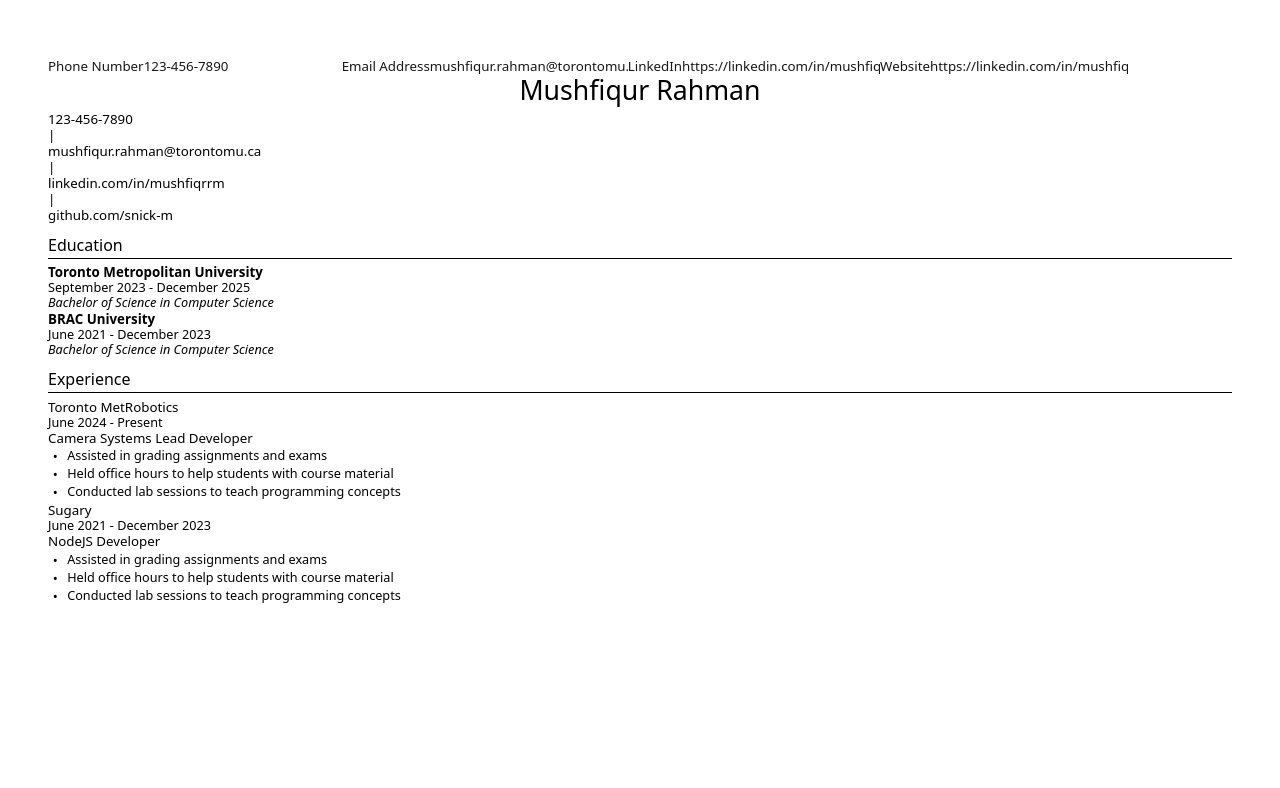
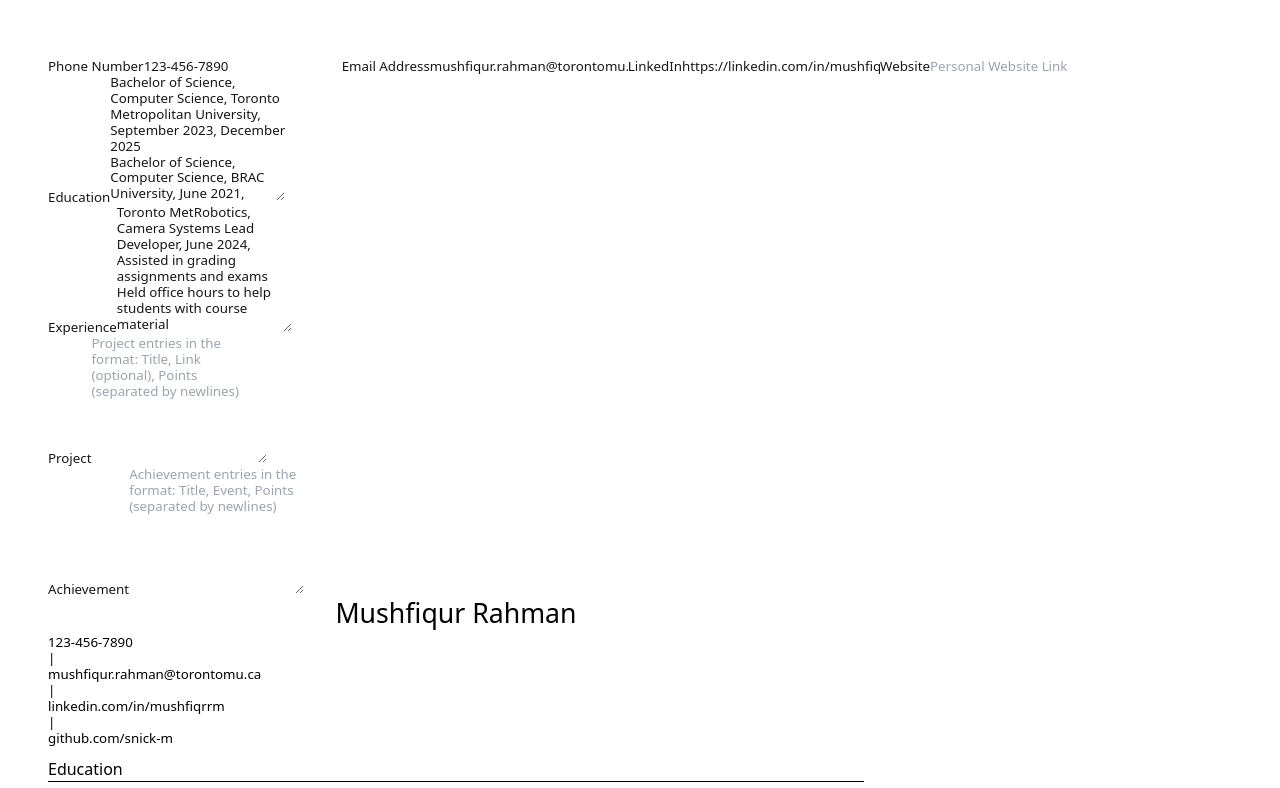
Before and after one commit to snick-m/resume-customizer, a Next.js app: page / in a window 1280 px wide. Shown: the top 788 px of the page. Built offline with nearby package versions, Linux system fonts and the light colour scheme.

Commit message:
Implemented all different sections

```diff
--- a/src/app/globals.css
+++ b/src/app/globals.css
@@ -25,6 +25,7 @@
 .resume {
     min-width: 8.5in;
     min-height: 11in;
+    max-width: 8.5in;
     color: black;
     background-color: white;
 }
--- a/src/app/page.tsx
+++ b/src/app/page.tsx
@@ -1,32 +1,31 @@
 "use client";
 
+import AchievementForm from "@/components/AchievementForm";
+import { AchievementList } from "@/components/AchievementList";
 import ContactInfo from "@/components/ContactInfo";
 import ContactInfoForm from "@/components/ContactInfoForm";
+import EducationForm from "@/components/EducationForm";
 import { EducationList } from "@/components/EducationList";
+import ExperienceForm from "@/components/ExperienceForm";
 import { ExperienceList } from "@/components/ExperienceList";
+import ProjectForm from "@/components/ProjectForm";
+import { ProjectList } from "@/components/ProjectList";
 
 export default function Home() {
-  // // addEducation({
-  // //   degree: "Bachelor of Science",
-  // //   fieldOfStudy: "Computer Science",
-  // //   school: "Toronto Metropolitan University",
-  // //   startDate: "September 2023",
-  // //   endDate: "December 2025",
-  // // });
-
-  // // addEducation({
-  // //   degree: "Bachelor of Science",
-  // //   fieldOfStudy: "Computer Science",
-  // //   school: "BRAC University",
-  // //   startDate: "June 2021",
-  // //   endDate: "December 2023",
-  // // });
 
   return (
-    <div className="flex flex-col xl:flex-row justify-center items-start gap-4">
-      <ContactInfoForm />
+    <div className="grid grid-flow-row grid-cols-2 xl:grid-flow-row justify-items-center items-center xl:items-start gap-4">
+      <ContactInfoForm className="col-span-2" />
+      <div className="col-span-2 w-full grid grid-flow-col gap-4">
+        <EducationForm />
+        <ExperienceForm />
+      </div>
+      <div className="col-span-2 w-full grid grid-flow-col gap-4">
+        <ProjectForm />
+        <AchievementForm />
+      </div>
       <div className="h-12"></div>
-      <main className="resume text-sm p-4">
+      <main className="resume text-sm p-4 col-span-2">
         <h1 className="font-bold mb-2 mt-6 text-4xl">Mushfiqur Rahman</h1>
 
         <div className="mx-4">
@@ -35,6 +34,10 @@ export default function Home() {
           <EducationList />
 
           <ExperienceList />
+
+          <ProjectList />
+
+          <AchievementList />
         </div>
       </main>
     </div>
--- /dev/null
+++ b/src/components/AchievementForm.tsx
@@ -0,0 +1,39 @@
+import { useAchievementStore } from "@/stores/store";
+import { ChangeEvent, useState } from "react";
+
+
+export default function AchievementForm() {
+  const achievementInfo = useAchievementStore();
+  const [achievementEntries, setAchievement] = useState(achievementInfo.entries.reduce((acc, entry) => {
+    return acc + `${entry.title}, ${entry.event}\n${entry.points.reduce((a, e) => a + e + "\n", "")}\n\n`
+  }, ""));
+
+  function handleChange(event: ChangeEvent<HTMLTextAreaElement>) {
+    setAchievement(event.target.value);
+
+    // Process value
+    const entries = event.target.value.split("\n\n").filter((entry) => entry !== "");
+    achievementInfo.clearEntries();
+    entries.map((entry) => {
+      const [title, event] = entry.split("\n")[0].split(", ");
+      const points = entry.split("\n").slice(1);
+      achievementInfo.addEntry({
+        title,
+        event,
+        points,
+      });
+    });
+  }
+
+  return (
+    <div className="grid grid-flow-row justify-items-stretch content-start w-full gap-4">
+      <label htmlFor="achievement" className="row-start-1 text-center">Achievement</label>
+      <textarea className="p-2 rounded-lg row-start-2 text-black"
+        rows={8}
+        value={achievementEntries}
+        name="achievement"
+        placeholder="Achievement entries in the format: Title, Event, Points (separated by newlines)"
+        onChange={(e) => handleChange(e)} />
+    </div>
+  )
+}
--- a/src/components/AchievementList.tsx
+++ b/src/components/AchievementList.tsx
@@ -1,22 +1,20 @@
-import { useEducationStore } from "@/stores/store"
-import Education from "@/components/Education";
+import { useAchievementStore } from "@/stores/store"
+import Achievement from "@/components/Achievement";
 
-export function EducationList() {
-  const education = useEducationStore();
+export function AchievementList() {
+  const achievement = useAchievementStore();
 
   return (
     <div>
-      {education.entries.length > 0 &&
-        <h2 className='font-bold border-b-1 text-base mx-4'>Education</h2>
+      {achievement.entries.length > 0 &&
+        <h2 className='font-bold border-b-1 text-base mx-4'>Achievement</h2>
       }
-      {education.entries.map((entry, i) => (
-        <Education
+      {achievement.entries.map((entry, i) => (
+        <Achievement
           key={i}
-          degree={entry.degree}
-          fieldOfStudy={entry.fieldOfStudy}
-          school={entry.school}
-          startDate={entry.startDate}
-          endDate={entry.endDate || "Present"}
+          title={entry.title}
+          event={entry.event}
+          points={entry.points}
         />
       ))}
     </div>
--- a/src/components/ContactInfoForm.tsx
+++ b/src/components/ContactInfoForm.tsx
@@ -1,11 +1,11 @@
 import { useContactInfoStore } from "@/stores/store";
 
 
-export default function ContactInfoForm() {
+export default function ContactInfoForm({ className }: { className?: string }) {
   const contactInfo = useContactInfoStore();
 
   return (
-    <div className="grid grid-flow-row grid-cols-2 justify-items-stretch content-start w-full gap-4">
+    <div className={"grid grid-flow-row grid-cols-2 justify-items-stretch content-start w-full gap-4 " + className}>
       <label htmlFor="phone" className="row-start-1 text-center">Phone Number</label>
       <input className="p-2 rounded-lg row-start-2 text-black"
         value={contactInfo.phone}
@@ -29,7 +29,7 @@ export default function ContactInfoForm() {
 
       <label htmlFor="website" className="row-start-3 text-center">Website</label>
       <input className="p-2 rounded-lg row-start-4 text-black"
-        value={contactInfo.linkedin}
+        value={contactInfo.website}
         name="website"
         type="text" placeholder="Personal Website Link"
         onChange={(e) => contactInfo.setInfo({ website: e.target.value })} />
--- /dev/null
+++ b/src/components/EducationForm.tsx
@@ -0,0 +1,40 @@
+import { useEducationStore } from "@/stores/store";
+import { ChangeEvent, useState } from "react";
+
+
+export default function EducationForm() {
+  const educationInfo = useEducationStore();
+  const [educationEntries, setEducation] = useState(educationInfo.entries.reduce((acc, entry) => {
+    return acc + `${entry.degree}, ${entry.fieldOfStudy}, ${entry.school}, ${entry.startDate}, ${entry.endDate}\n`
+  }, ""));
+
+  function handleChange(event: ChangeEvent<HTMLTextAreaElement>) {
+    setEducation(event.target.value);
+
+    // Process value
+    const entries = event.target.value.split("\n").filter((entry) => entry !== "");
+    educationInfo.clearEntries();
+    entries.map((entry) => {
+      const [degree, fieldOfStudy, school, startDate, endDate] = entry.split(", ");
+      educationInfo.addEntry({
+        degree,
+        fieldOfStudy,
+        school,
+        startDate,
+        endDate: endDate ?? undefined
+      });
+    });
+  }
+
+  return (
+    <div className="grid grid-flow-row justify-items-stretch content-start w-full gap-4">
+      <label htmlFor="education" className="row-start-1 text-center">Education</label>
+      <textarea className="p-2 rounded-lg row-start-2 text-black"
+        rows={8}
+        value={educationEntries}
+        name="education"
+        placeholder="Education entries in the format: Degree, Field of Study, School, Start Date, End Date"
+        onChange={(e) => handleChange(e)} />
+    </div>
+  )
+}
--- /dev/null
+++ b/src/components/ExperienceForm.tsx
@@ -0,0 +1,41 @@
+import { useExperienceStore } from "@/stores/store";
+import { ChangeEvent, useState } from "react";
+
+
+export default function ExperienceForm() {
+  const experienceInfo = useExperienceStore();
+  const [experienceEntries, setExperience] = useState(experienceInfo.entries.reduce((acc, entry) => {
+    return acc + `${entry.company}, ${entry.position}, ${entry.startDate}, ${entry.endDate ?? ""}\n${entry.points.reduce((a, e) => a + e + "\n", "")}\n\n`
+  }, ""));
+
+  function handleChange(event: ChangeEvent<HTMLTextAreaElement>) {
+    setExperience(event.target.value);
+
+    // Process value
+    const entries = event.target.value.split("\n\n").filter((entry) => entry !== "");
+    experienceInfo.clearEntries();
+    entries.map((entry) => {
+      const [company, position, startDate, endDate] = entry.split("\n")[0].split(", ");
+      const points = entry.split("\n").slice(1);
+      experienceInfo.addEntry({
+        company,
+        position,
+        startDate,
+        endDate: endDate ?? undefined,
+        points,
+      });
+    });
+  }
+
+  return (
+    <div className="grid grid-flow-row justify-items-stretch content-start w-full gap-4">
+      <label htmlFor="experience" className="row-start-1 text-center">Experience</label>
+      <textarea className="p-2 rounded-lg row-start-2 text-black"
+        rows={8}
+        value={experienceEntries}
+        name="experience"
+        placeholder="Experience entries in the format: Company, Position, Start Date, End Date, Points (separated by newlines)"
+        onChange={(e) => handleChange(e)} />
+    </div>
+  )
+}
--- /dev/null
+++ b/src/components/ProjectForm.tsx
@@ -0,0 +1,39 @@
+import { useProjectStore } from "@/stores/store";
+import { ChangeEvent, useState } from "react";
+
+
+export default function ProjectForm() {
+  const projectInfo = useProjectStore();
+  const [projectEntries, setProject] = useState(projectInfo.entries.reduce((acc, entry) => {
+    return acc + `${entry.title}, ${entry.link}\n${entry.points.reduce((a, e) => a + e + "\n", "")}\n\n`
+  }, ""));
+
+  function handleChange(event: ChangeEvent<HTMLTextAreaElement>) {
+    setProject(event.target.value);
+
+    // Process value
+    const entries = event.target.value.split("\n\n").filter((entry) => entry !== "");
+    projectInfo.clearEntries();
+    entries.map((entry) => {
+      const [title, link] = entry.split("\n")[0].split(", ");
+      const points = entry.split("\n").slice(1);
+      projectInfo.addEntry({
+        title,
+        link,
+        points,
+      });
+    });
+  }
+
+  return (
+    <div className="grid grid-flow-row justify-items-stretch content-start w-full gap-4">
+      <label htmlFor="project" className="row-start-1 text-center">Project</label>
+      <textarea className="p-2 rounded-lg row-start-2 text-black"
+        rows={8}
+        value={projectEntries}
+        name="project"
+        placeholder="Project entries in the format: Title, Link (optional), Points (separated by newlines)"
+        onChange={(e) => handleChange(e)} />
+    </div>
+  )
+}
--- a/src/components/ProjectList.tsx
+++ b/src/components/ProjectList.tsx
@@ -1,22 +1,20 @@
-import { useEducationStore } from "@/stores/store"
-import Education from "@/components/Education";
+import { useProjectStore } from "@/stores/store"
+import Project from "@/components/Project";
 
-export function EducationList() {
-  const education = useEducationStore();
+export function ProjectList() {
+  const project = useProjectStore();
 
   return (
     <div>
-      {education.entries.length > 0 &&
-        <h2 className='font-bold border-b-1 text-base mx-4'>Education</h2>
+      {project.entries.length > 0 &&
+        <h2 className='font-bold border-b-1 text-base mx-4'>Project</h2>
       }
-      {education.entries.map((entry, i) => (
-        <Education
+      {project.entries.map((entry, i) => (
+        <Project
           key={i}
-          degree={entry.degree}
-          fieldOfStudy={entry.fieldOfStudy}
-          school={entry.school}
-          startDate={entry.startDate}
-          endDate={entry.endDate || "Present"}
+          title={entry.title}
+          link={entry.link}
+          points={entry.points}
         />
       ))}
     </div>
--- a/src/stores/store.ts
+++ b/src/stores/store.ts
@@ -33,6 +33,7 @@ interface EducationState {
   addEntry: (entry: EducationEntry) => void;
   updateEntry: (index: number, entry: EducationEntry) => void;
   removeEntry: (index: number) => void;
+  clearEntries: () => void;
 }
 
 interface ExperienceState {
@@ -40,6 +41,7 @@ interface ExperienceState {
   addEntry: (entry: ExperienceEntry) => void;
   updateEntry: (index: number, entry: ExperienceEntry) => void;
   removeEntry: (index: number) => void;
+  clearEntries: () => void;
 }
 
 interface ProjectState {
@@ -47,6 +49,7 @@ interface ProjectState {
   addEntry: (entry: ProjectEntry) => void;
   updateEntry: (index: number, entry: ProjectEntry) => void;
   removeEntry: (index: number) => void;
+  clearEntries: () => void;
 }
 
 interface AchievementState {
@@ -54,6 +57,7 @@ interface AchievementState {
   addEntry: (entry: AchievementEntry) => void;
   updateEntry: (index: number, entry: AchievementEntry) => void;
   removeEntry: (index: number) => void;
+  clearEntries: () => void;
 }
 
 export interface ContactInfo {
@@ -115,6 +119,7 @@ export const useEducationStore = create<EducationState>((set) => ({
     entries.splice(index, 1);
     return { entries };
   }),
+  clearEntries: () => set({ entries: [] }),
 }));
 
 export const useExperienceStore = create<ExperienceState>((set) => ({
@@ -152,6 +157,7 @@ export const useExperienceStore = create<ExperienceState>((set) => ({
     entries.splice(index, 1);
     return { entries };
   }),
+  clearEntries: () => set({ entries: [] }),
 }));
 
 export const useProjectStore = create<ProjectState>((set) => ({
@@ -167,6 +173,7 @@ export const useProjectStore = create<ProjectState>((set) => ({
     entries.splice(index, 1);
     return { entries };
   }),
+  clearEntries: () => set({ entries: [] }),
 }));
 
 export const useAchievementStore = create<AchievementState>((set) => ({
@@ -182,6 +189,7 @@ export const useAchievementStore = create<AchievementState>((set) => ({
     entries.splice(index, 1);
     return { entries };
   }),
+  clearEntries: () => set({ entries: [] }),
 }));
 
 export const useContactInfoStore = create<ContactInfoState>((set) => ({
```
Also changed, not shown: src/components/Achievement.tsx (+22 -0 lines), src/components/Project.tsx (+24 -0 lines).
